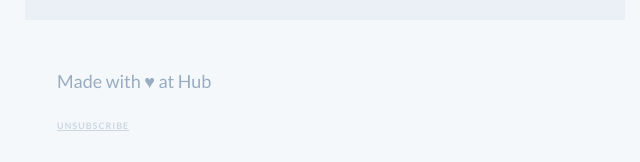
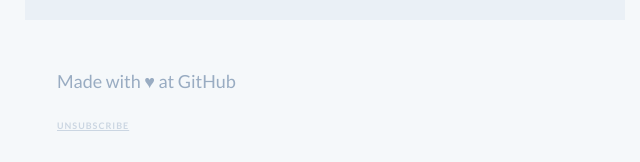
Before and after one commit to linmilan/Responsive-HTML-Email, a plain HTML site: page index.html in a window 1280 px wide. Shown: the part 1635-1797 px from the top of the page, 315-955 px from the left. Drawn offline with Linux system fonts and the light colour scheme.

Commit message:
modified

```diff
--- a/index.html
+++ b/index.html
@@ -164,7 +164,7 @@
   <table role="presentation" bgcolor="#F5F8FA" width="100%" >
       <tr>
           <td align="left" style="padding: 30px 30px;">
-            <p style="color:#99ACC2"> Made with &hearts; at Hub </p>
+            <p style="color:#99ACC2"> Made with &hearts; at GitHub </p>
               <a class="subtle-link" href="#"> Unsubscribe </a>
           </td>
           </tr>
```
Also changed, not shown: test.html (deleted).
